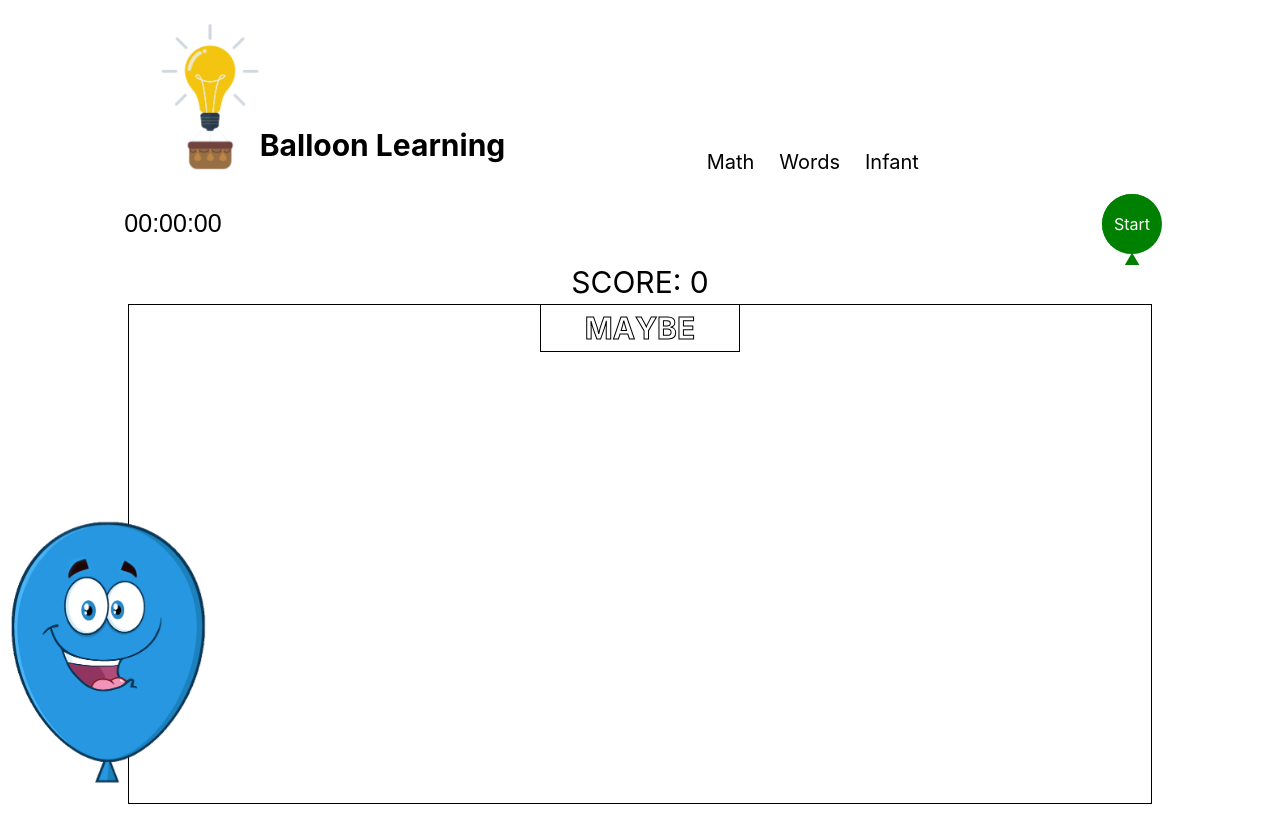
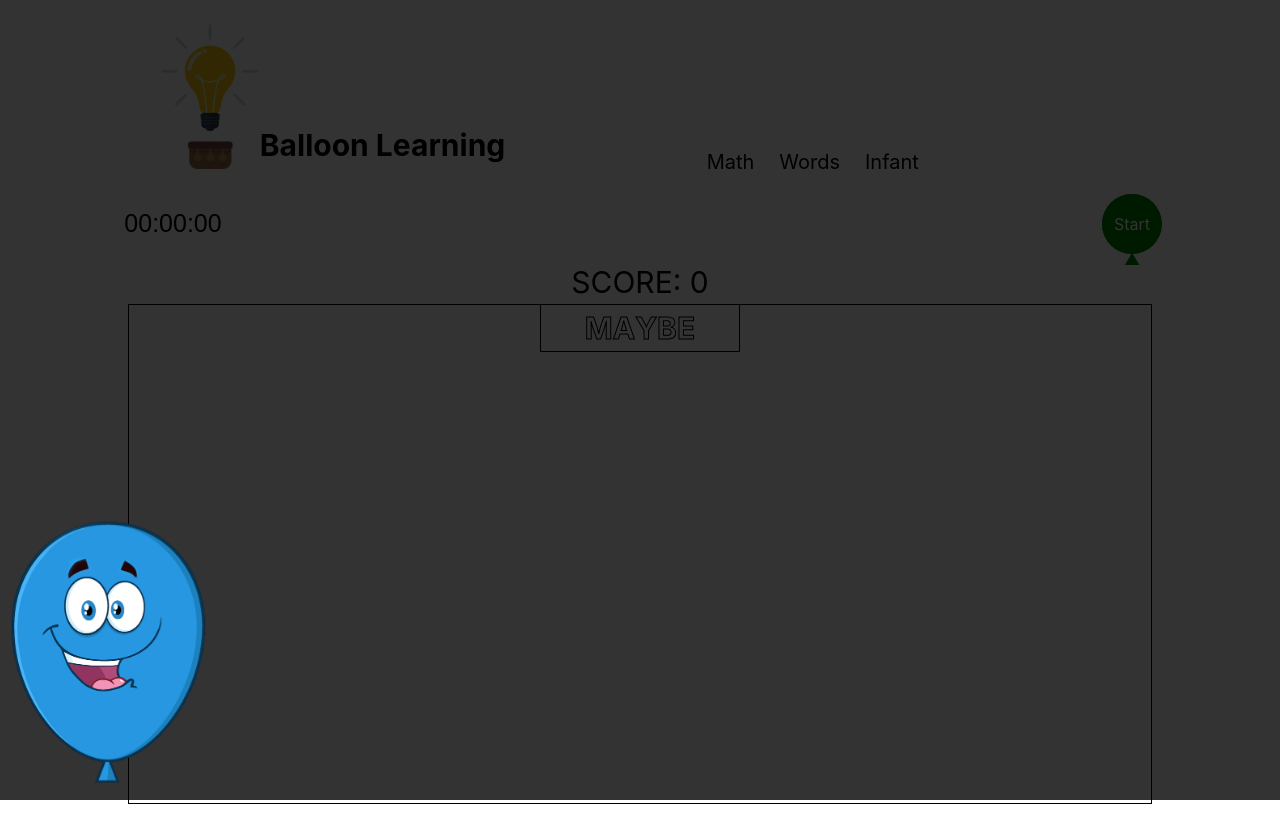
Before and after one commit to macro6461/balloon-popper, a React (Create React App) app: page /Words in a window 1280 px wide. Shown: the top 838 px of the page. Built offline with nearby package versions, Linux system fonts and the light colour scheme.

Commit message:
added background modal animation

```diff
--- a/src/App.js
+++ b/src/App.js
@@ -21,7 +21,8 @@ var interval = ''
 class App extends Component {
 
   state = {
-    linkClicked: false
+    linkClicked: false,
+    showInstructions: true,
   }
 
   handleLinkClick = () =>{
@@ -36,6 +37,13 @@ class App extends Component {
         })
       }
     }, 0)
+  }
+
+  removeInstruction = () =>{
+    debugger
+    this.setState({
+      showInstructions: false
+    })
   }
 
   boomBoom = (actualX,actualY, e) => {
@@ -166,7 +174,11 @@ class App extends Component {
 
     return (
       <div className="App">
-        <Instruction/>
+        {this.state.showInstructions
+          ?<Instruction removeInstruction={this.removeInstruction}/>
+          : null
+        }
+
         <div className="nav">
           <div className="first-nav-div">
           <Link className="nav-link" to="/" onClick={this.handleLinkClick}><img className="balloonLightLogo" src={img}/></Link>
--- a/src/App.scss
+++ b/src/App.scss
@@ -4,6 +4,27 @@
 
 * {
 	margin: 0; padding: 0;
+}
+
+.instructionModalBackground{
+  z-index: 1000;
+  position: fixed;
+  bottom: 0%;
+  top: 0%;
+  left: 0%;
+  right: 0%;
+  background: rgb(0, 0, 0);
+  opacity: 0.8;
+  filter: Alpha(Opacity=50);
+  animation: fade-in-modal-back 0.6s;
+}
+
+@keyframes fade-in-modal-back {
+  0% {
+    opacity: 0;
+  } 100%{
+    opacity: 0.8;
+  }
 }
 
 .instructionContainer{
@@ -23,6 +44,7 @@
 }
 
 .balloonBuddy{
+  cursor: pointer;
   width: 200px;
     animation: shake 0.82s cubic-bezier(.36,.07,.19,.97) both;
     transform: translate3d(0, 0, 0);
@@ -112,7 +134,7 @@ canvas {
 }
 
 .nav-link, .nav-link-lower{
-  z-index: 1001;
+  z-index: 999;
   text-decoration: none;
   color: black;
   list-style: none;
--- a/src/Instruction.js
+++ b/src/Instruction.js
@@ -16,11 +16,19 @@ import $ from 'jquery'
 var interval = ''
 class Instruction extends Component {
 
+  removeInstruction = () =>{
+    this.props.removeInstruction()
+    debugger
+  }
+
   render() {
 
     return(
-      <div className='instructionContainer'>
-        <img className="balloonBuddy" src={smileBal}/>
+      <div className='instructionOuterContainer'>
+        <div className='instructionModalBackground'></div>
+        <div className='instructionContainer'>
+          <img className="balloonBuddy" src={smileBal} onClick={this.removeInstruction}/>
+        </div>
       </div>
     )
   }
```
